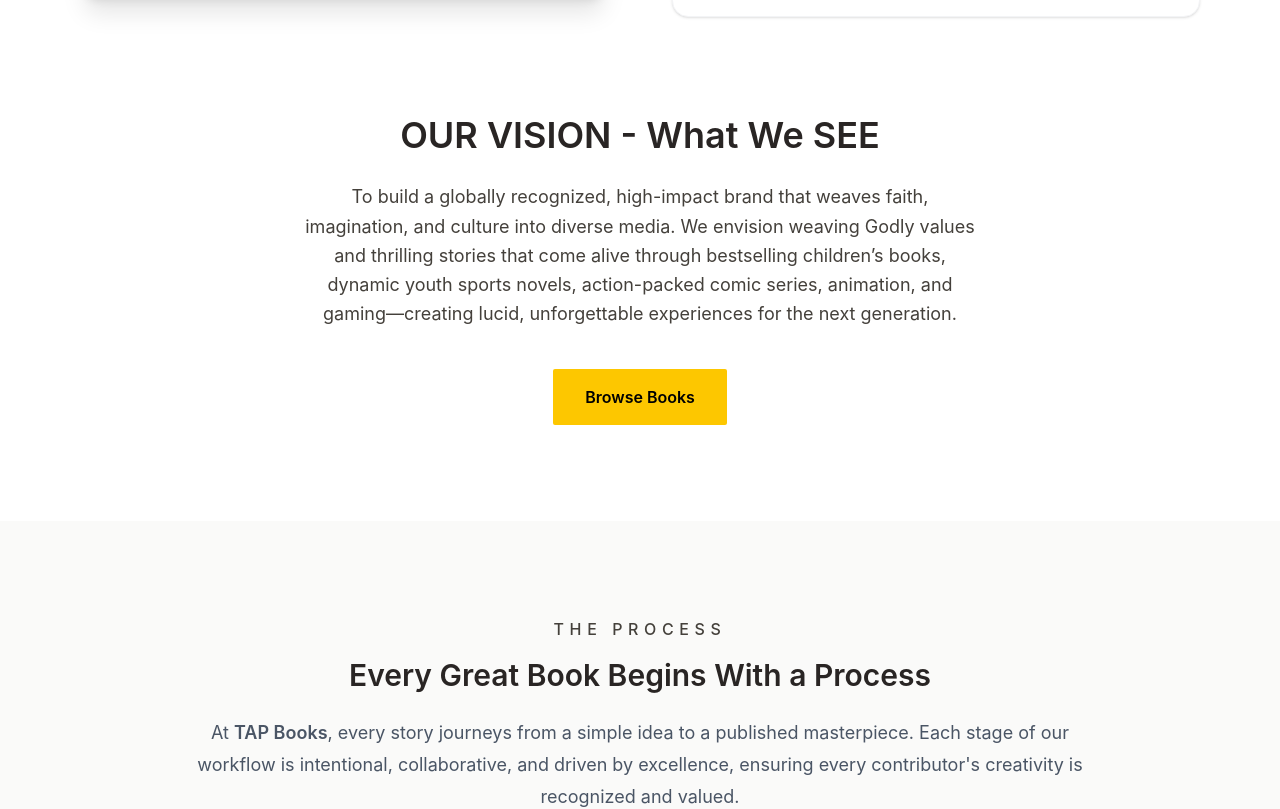
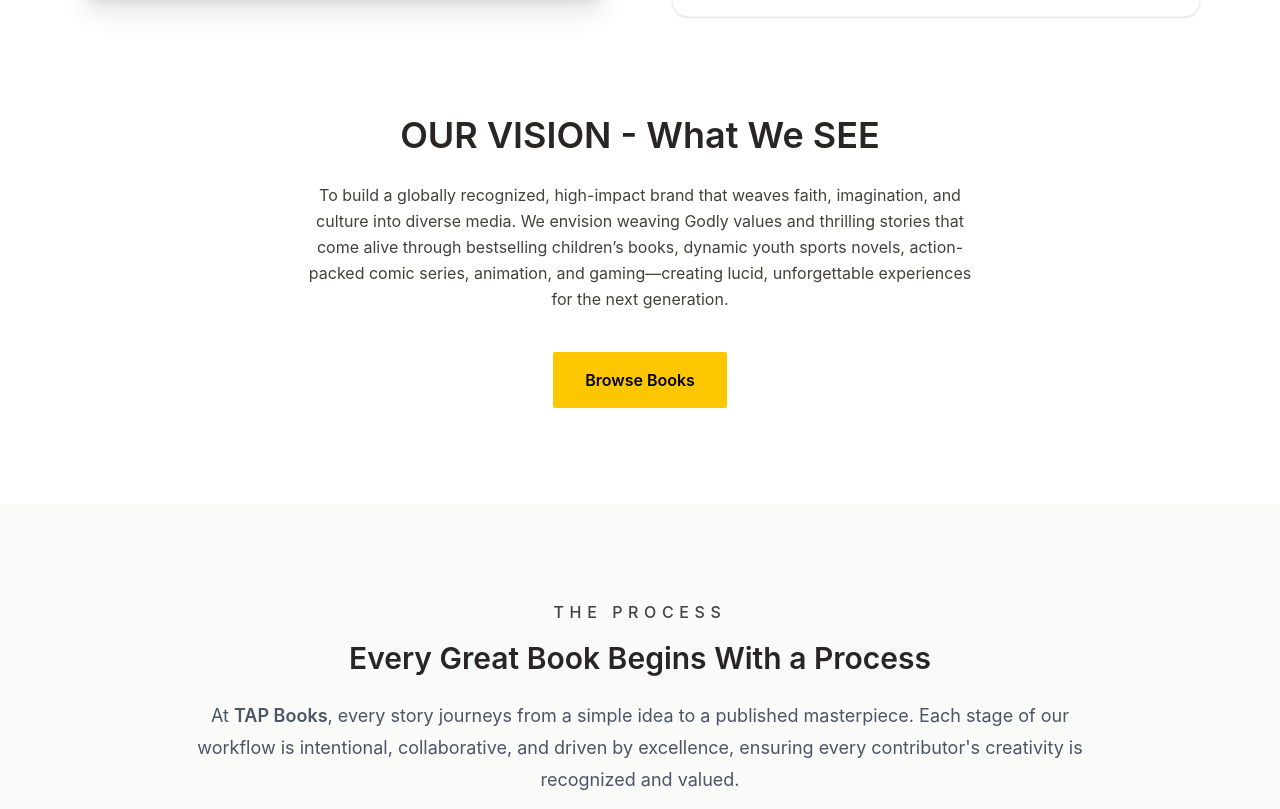
Before and after one commit to ernestkris6/TAP-BOOKS, a React (Vite) app: page /about in a window 1280 px wide. Shown: the part 1399-2208 px from the top of the page. Built offline with nearby package versions, Linux system fonts and the light colour scheme; a web font is replaced by a local one.

Commit message:
adding animations to abtpg

```diff
--- a/src/ui/Aboutcomponents/AboutMission.jsx
+++ b/src/ui/Aboutcomponents/AboutMission.jsx
@@ -102,26 +102,40 @@ export default function AboutMission() {
       </div>
 
       {/* FINAL CTA BLOCK */}
-      <motion.div
+      <div className="max-w-5xl mx-auto text-center mt-24"
+      >
+        <motion.h2
         {...fadeUp}
-        transition={{ duration: 1, delay: 0.7 }}
-        className="max-w-5xl mx-auto text-center mt-24"
-      >
-        <h2 className="text-2xl lg:text-4xl font-semibold mb-6 leading-tight text-stone-800">
+        transition={{ duration: 0.8, delay: 0.2 }}
+        className="text-2xl lg:text-4xl font-semibold mb-6 leading-tight text-stone-800">
           OUR VISION - What We SEE
           {/* Start Your Reading Journey With TAP Books. */}
-        </h2>
+        </motion.h2>
 
-        <p className="text-lg text-stone-700 max-w-2xl mx-auto mb-10 leading-relaxed">
+        <motion.p
+        {...fadeUp}
+        transition={{ duration: 0.8, delay: 0.4 }}
+        className="text-stone-700 max-w-2xl mx-auto mb-10 leading-relaxed">
           To build a globally recognized, high-impact brand that weaves faith, imagination, and culture into diverse media. We envision weaving Godly values and thrilling stories that come alive through bestselling children’s books, dynamic youth sports novels, action-packed comic series, animation, and gaming—creating lucid, unforgettable experiences for the next generation.
           {/* Discover books that challenge your thinking, inspire creativity,
           and fuel your growth. */}
-        </p>
+        </motion.p>
 
-        <button className="bg-yellow-400 hover:bg-yellow-300 text-black px-8 py-4 rounded-xs font-semibold cursor-pointer transition-all duration-500 hover:px-10">
+          <motion.div
+            {...fadeUp}
+            transition={{ duration: 0.8, delay: 0.6 }}
+          >
+           <Link to='books'>
+              <button className="bg-yellow-400 hover:bg-yellow-300 text-black px-8 py-4 rounded-xs font-semibold cursor-pointer transition-all duration-500 hover:px-10 hover:shadow-lg">
+                <Link to='/books'>Browse Books</Link>
+              </button>
+           </Link>
+          </motion.div>
+
+        {/* <button className="bg-yellow-400 hover:bg-yellow-300 text-black px-8 py-4 rounded-xs font-semibold cursor-pointer transition-all duration-500 hover:px-10">
           <Link to='/books'>Browse Books</Link>
-        </button>
-      </motion.div>
+        </button> */}
+      </div>
 
     </section>
   );
--- a/src/ui/Aboutcomponents/AboutProcess.jsx
+++ b/src/ui/Aboutcomponents/AboutProcess.jsx
@@ -1,4 +1,5 @@
 import React from "react";
+import { motion } from "framer-motion";
 import {
   HiOutlineBookOpen,
   HiOutlinePencilSquare,
@@ -10,6 +11,13 @@ import {
 } from "react-icons/hi2";
 
 export default function AboutProcess() {
+
+const fadeUp = {
+    initial: { opacity: 0, y: 80 },
+    whileInView: { opacity: 1, y: 0 },
+    viewport: { once: true, amount: 0.2 },
+  };
+
   const process = [
     {
       title: "Story",
@@ -54,6 +62,10 @@ export default function AboutProcess() {
     },
   ];
 
+
+
+
+
   return (
     <section className="bg-stone-50 py-24">
       <div className="mx-auto max-w-7xl px-6">
@@ -61,21 +73,30 @@ export default function AboutProcess() {
         {/* Header */}
 
         <div className="mx-auto max-w-4xl text-center">
-          <p className="uppercase tracking-[0.35em] text-stone-700 font-medium">
+          <motion.p
+            {...fadeUp}
+            transition={{ duration: 0.8, delay: 0.2, }}
+            className="uppercase tracking-[0.35em] text-stone-700 font-medium">
             The Process
-          </p>
+          </motion.p>
 
-          <h2 className="mt-4 text-2xl md:text-3xl font-semibold text-stone-800">
+          <motion.h2
+            {...fadeUp}
+            transition={{ duration: 0.8, delay: 0.4, }}
+            className="mt-4 text-2xl md:text-3xl font-semibold text-stone-800">
             Every Great Book Begins With a Process
-          </h2>
+          </motion.h2>
 
-          <p className="mt-6 text-lg leading-8 text-gray-600">
+          <motion.p
+            {...fadeUp}
+            transition={{ duration: 0.8, delay: 0.6 }}
+            className="mt-6 text-lg leading-8 text-gray-600">
             At <span className="font-semibold">TAP Books</span>, every story
             journeys from a simple idea to a published masterpiece. Each stage
             of our workflow is intentional, collaborative, and driven by
             excellence, ensuring every contributor's creativity is recognized
             and valued.
-          </p>
+          </motion.p>
         </div>
 
         {/* Process */}
@@ -115,17 +136,32 @@ export default function AboutProcess() {
         {/* Core Values */}
 
         <div className="mt-28 text-center">
-          <p className="uppercase tracking-[0.35em] text-yellow-400 font-semibold">
+          <motion.p
+            {...fadeUp}
+            transition={{ duration: 0.8,
+                delay: 0.2,
+             }}
+            className="uppercase tracking-[0.35em] text-yellow-400 font-semibold">
             Our Core Values
-          </p>
+          </motion.p>
 
-          <h2 className="mt-4 text-5xl font-serif font-medium text-stone-800">
+          <motion.h2
+            {...fadeUp}
+            transition={{ duration: 0.8,
+                delay: 0.4,
+             }}
+            className="mt-4 text-5xl font-serif font-medium text-stone-800">
             I.G.I
-          </h2>
+          </motion.h2>
 
-          <p className="mt-3 text-xl text-gray-500">
+          <motion.p
+          {...fadeUp}
+          transition={{ duration: 0.8,
+            delay: 0.6
+           }}
+          className="mt-3 text-xl text-gray-500">
             Ingenuity • Growth • Impact
-          </p>
+          </motion.p>
         </div>
 
         <div className="mt-16 grid gap-10 lg:grid-cols-3">
@@ -157,16 +193,26 @@ export default function AboutProcess() {
 
         <div className="mt-24 overflow-hidden rounded-lg bg-stone-800 px-10 py-16 text-center text-white shadow-xl">
 
-          <h2 className="text-3xl font-medium md:text-4xl">
+          <motion.h2
+          {...fadeUp}
+          transition={{ duration: 0.8,
+            delay: 0.2
+           }}
+          className="text-3xl font-medium md:text-4xl">
             Every Story Matters. Every Team Member Matters.
-          </h2>
+          </motion.h2>
 
-          <p className="mx-auto mt-6 max-w-3xl leading-8 text-white/90">
+          <motion.p
+          {...fadeUp}
+          transition={{ duration: 0.8,
+            delay: 0.4
+           }}
+          className="mx-auto mt-6 max-w-3xl leading-8 text-white/90">
             From the first spark of imagination to the final published page,
             TAP Books celebrates collaboration, creativity, and excellence.
             Together we transform ideas into stories that educate, inspire,
             build character, and leave a lasting legacy for generations.
-          </p>
+          </motion.p>
 
           <div className="mt-10 inline-flex rounded-sm bg-white/20 px-6 py-3 backdrop-blur-sm">
             <span className="font-semibold tracking-wider uppercase">
```
